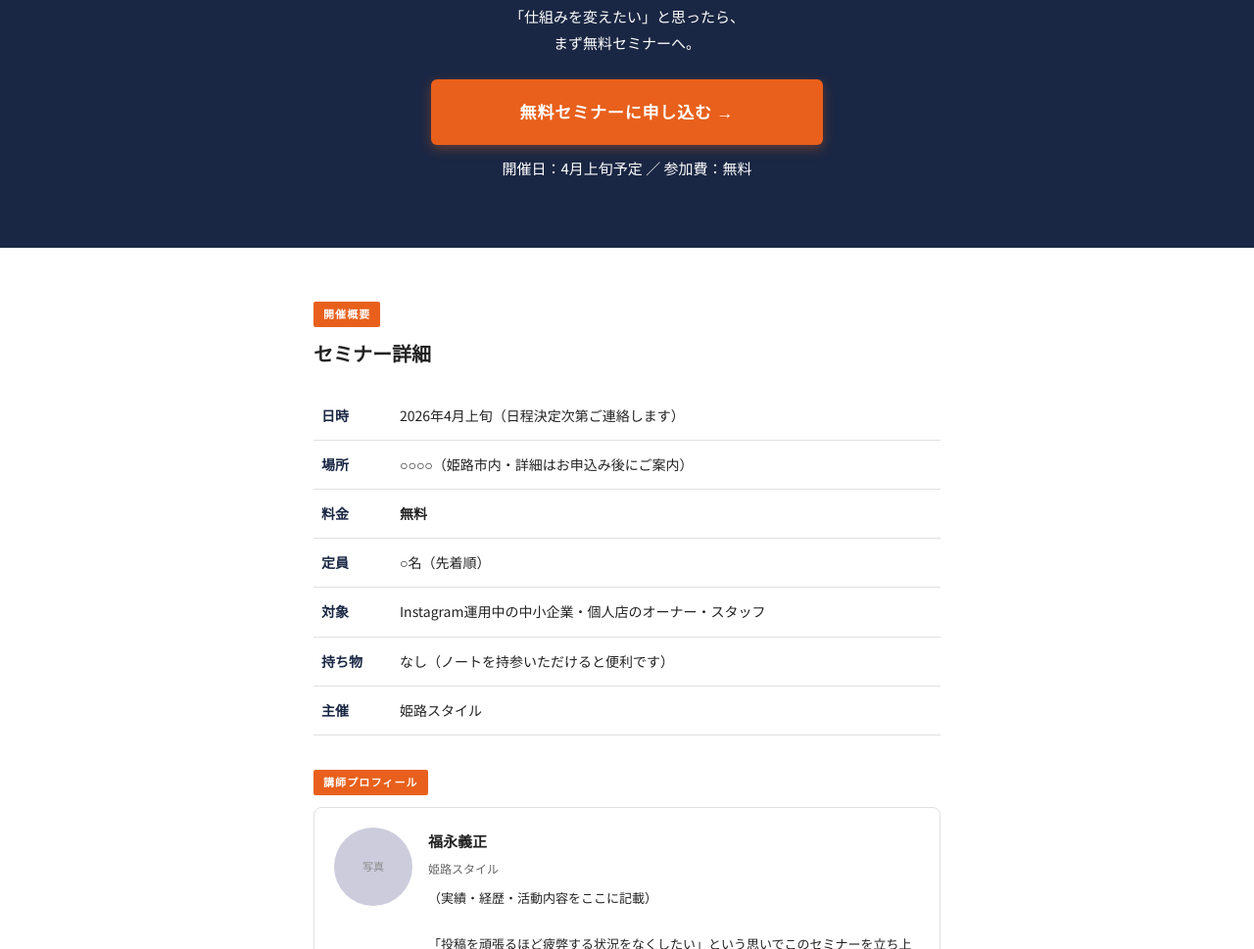
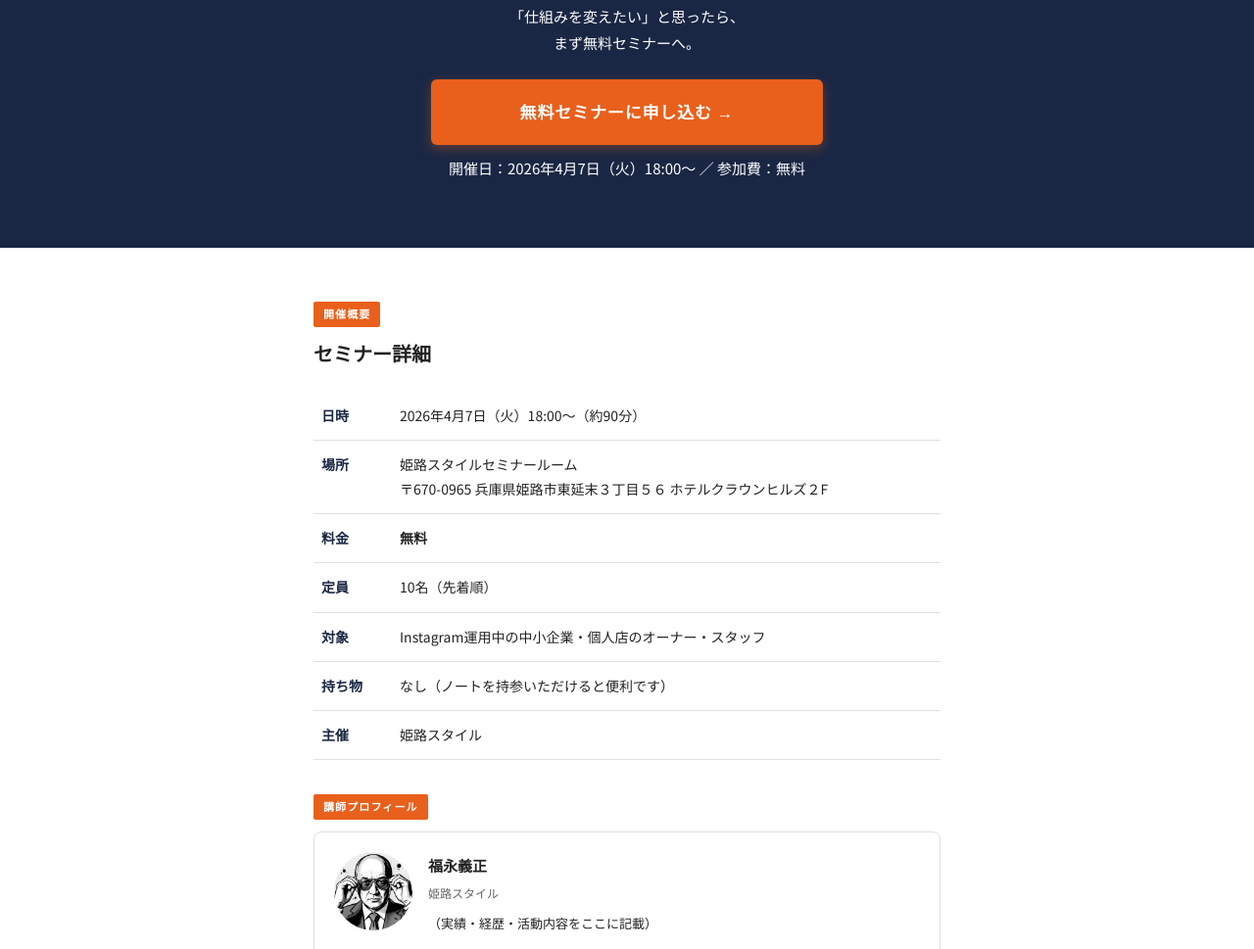
Before and after one commit to lp-himejistyle/insta-lp-202604, a plain HTML site: page index.html in a window 1280 px wide. Shown: the part 1831-2800 px from the top of the page at 98% size. Drawn offline with Linux system fonts and the light colour scheme.

Commit message:
Update LP with event details and profile photo
- 開催日：2026年4月7日（火）18:00〜
- 場所：姫路スタイルセミナールーム（ホテルクラウンヒルズ２F）
- 定員：10名
- 講師プロフィール写真を追加

Co-Authored-By: Claude Sonnet 4.6 <noreply@anthropic.com>

```diff
--- a/index.html
+++ b/index.html
@@ -364,7 +364,7 @@
     </p>
     <a href="https://docs.google.com/forms/d/e/1FAIpQLSeOT0imK_041p34mSSfGCraue9hZS8HLLuCArWiA9FX0Z_yvA/viewform" target="_blank" rel="noopener" class="btn">無料セミナーに申し込む</a>
     <p class="fv__info">
-      開催日：4月上旬予定（日程決定次第ご連絡します）
+      開催日：2026年4月7日（火）18:00〜
       <span class="fv__free">無料</span>
     </p>
   </div>
@@ -441,7 +441,7 @@
   <div class="inner">
     <p>「仕組みを変えたい」と思ったら、<br>まず無料セミナーへ。</p>
     <a href="https://docs.google.com/forms/d/e/1FAIpQLSeOT0imK_041p34mSSfGCraue9hZS8HLLuCArWiA9FX0Z_yvA/viewform" target="_blank" rel="noopener" class="btn">無料セミナーに申し込む</a>
-    <p class="meta">開催日：4月上旬予定 ／ 参加費：無料</p>
+    <p class="meta">開催日：2026年4月7日（火）18:00〜 ／ 参加費：無料</p>
   </div>
 </section>
 
@@ -451,10 +451,10 @@
     <span class="label">開催概要</span>
     <h2>セミナー詳細</h2>
     <table class="overview-table">
-      <tr><th>日時</th><td>2026年4月上旬（日程決定次第ご連絡します）</td></tr>
-      <tr><th>場所</th><td>○○○○（姫路市内・詳細はお申込み後にご案内）</td></tr>
+      <tr><th>日時</th><td>2026年4月7日（火）18:00〜（約90分）</td></tr>
+      <tr><th>場所</th><td>姫路スタイルセミナールーム<br>〒670-0965 兵庫県姫路市東延末３丁目５６ ホテルクラウンヒルズ２F</td></tr>
       <tr><th>料金</th><td><strong>無料</strong></td></tr>
-      <tr><th>定員</th><td>○名（先着順）</td></tr>
+      <tr><th>定員</th><td>10名（先着順）</td></tr>
       <tr><th>対象</th><td>Instagram運用中の中小企業・個人店のオーナー・スタッフ</td></tr>
       <tr><th>持ち物</th><td>なし（ノートを持参いただけると便利です）</td></tr>
       <tr><th>主催</th><td>姫路スタイル</td></tr>
@@ -462,7 +462,7 @@
 
     <span class="label">講師プロフィール</span>
     <div class="profile">
-      <div class="profile__img">写真</div>
+      <img src="profile.jpg" alt="福永義正" style="width:80px;height:80px;border-radius:50%;object-fit:cover;flex-shrink:0;">
       <div>
         <p class="profile__name">福永義正</p>
         <p class="profile__org">姫路スタイル</p>
@@ -511,7 +511,7 @@
       気になっているなら、今すぐ申し込んでください。
     </p>
     <a href="https://docs.google.com/forms/d/e/1FAIpQLSeOT0imK_041p34mSSfGCraue9hZS8HLLuCArWiA9FX0Z_yvA/viewform" target="_blank" rel="noopener" class="btn">無料セミナーに申し込む</a>
-    <p class="meta">開催日：4月上旬予定 ／ お申込み後、詳細をご連絡します。</p>
+    <p class="meta">開催日：2026年4月7日（火）18:00〜 ／ 残席わずか（定員10名）</p>
   </div>
 </section>
 
```
Also changed, not shown: profile.jpg (added).
